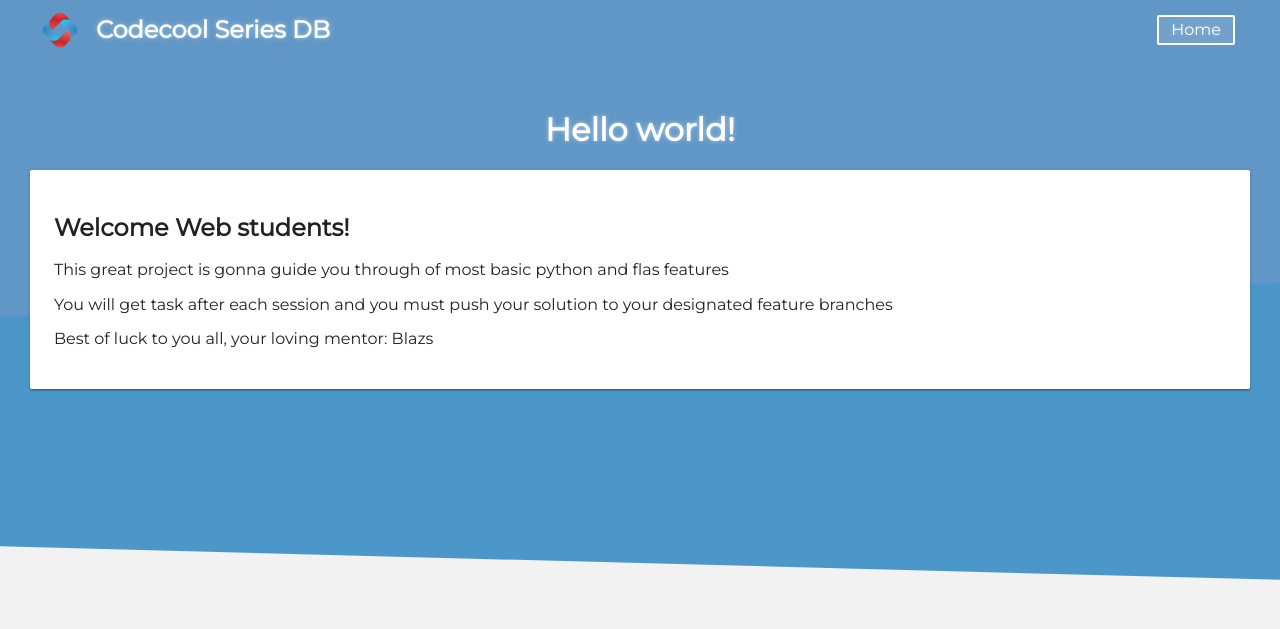
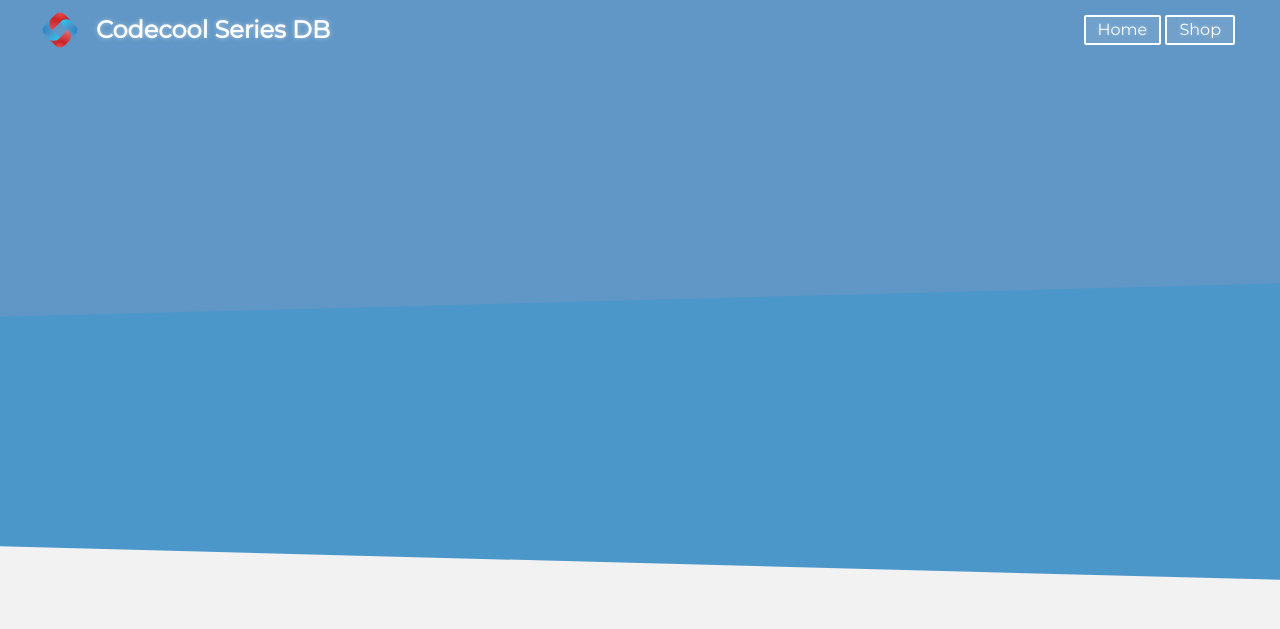
Before and after one commit to blazsando/web-practice, a Flask app: template templates/index.html in a window 1280 px wide. Shown: the top 629 px of the page. Run offline with Flask 2, Linux system fonts and the light colour scheme; the template is opened without the code that fills it, so the values that code supplies are empty.

Commit message:
solve first half

```diff
--- a/main.py
+++ b/main.py
@@ -1,13 +1,19 @@
-from flask import Flask
+from flask import Flask, render_template
+
+import categories
 
 app = Flask('web-practice')
 
 
 @app.route('/')
+
 def index():
-    return 'Hello world'
+    return render_template('index.html')
 
-
+@app.route('/shop')
+def shop():
+    shop_data = categories.data
+    return render_template('shop.html', shop_data=shop_data)
 def main():
     app.run(debug=True)
 
--- a/templates/index.html
+++ b/templates/index.html
@@ -36,19 +36,14 @@
         <img id="header-logo" src="{{ url_for('static', filename='assets/codecool-logo.png') }}" alt="Codecool Logo">
         <span id="header-title" class="title">Codecool Series DB</span>
         <div id="header-auth">
-            <a href="#"><button type="button" id="bt-register">Home</button></a>
+            <a href="{{ url_for('index') }}"><button type="button" id="bt-register">Home</button></a>
+            <a href="{{ url_for('shop') }}"><button type="button" id="bt-shop">Shop</button></a>
         </div>
     </header>
     <section>
-        <h1 class="title text-center">Hello world!</h1>
-        <div class="card">
-            <h2>Welcome Web students!</h2>
-            <p>This great project is gonna guide you through of most basic python and flas features</p>
-            <p></p>
-            <p>You will get task after each session and you must push your solution to your designated feature branches</p>
-            <p>Best of luck to you all, your loving mentor: Blazs
-            </p>
-        </div>
+        {% block content %}
+
+        {% endblock %}
     </section>
     <footer>
         Copyright, bla-bla
```
Also changed, not shown: templates/shop.html (added, +12 -0 lines), categories.py (renamed from data.py).
